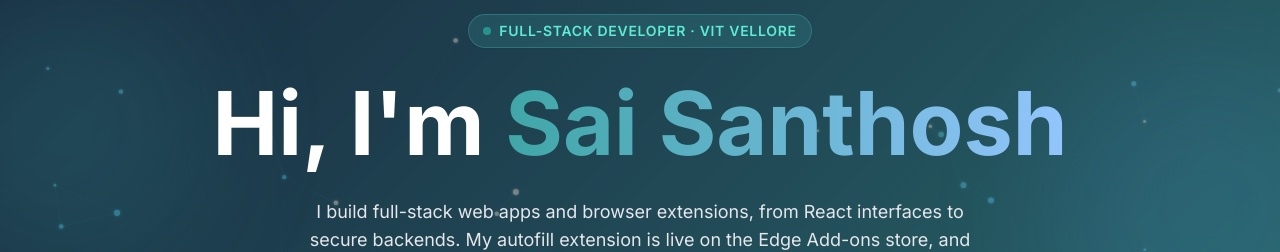
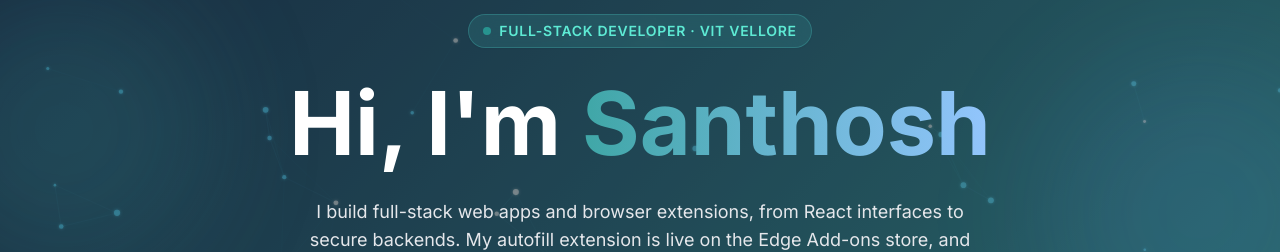
Before and after one commit to santhoshh005/portfolio-santhosh, a React (Vite) app: page / in a window 1280 px wide. Shown: the part 211-463 px from the top of the page. Built offline with nearby package versions, Linux system fonts and the light colour scheme; no server answers.

Commit message:
feat: replace resume with latest version and update hero greeting to Santhosh

```diff
--- a/src/components/HeroSection.tsx
+++ b/src/components/HeroSection.tsx
@@ -287,7 +287,7 @@ const HeroSection = () => {
           <h1 className="text-[clamp(2.5rem,8vw,5.5rem)] font-bold mb-5 animate-fade-in leading-tight text-balance">
             Hi, I'm{' '}
             <span className="bg-gradient-to-r from-accent to-blue-300 bg-clip-text text-transparent">
-              Sai Santhosh
+              Santhosh
             </span>
           </h1>
 
```
Also changed, not shown: 2 other files (tests, documents, lock files or other folders).
